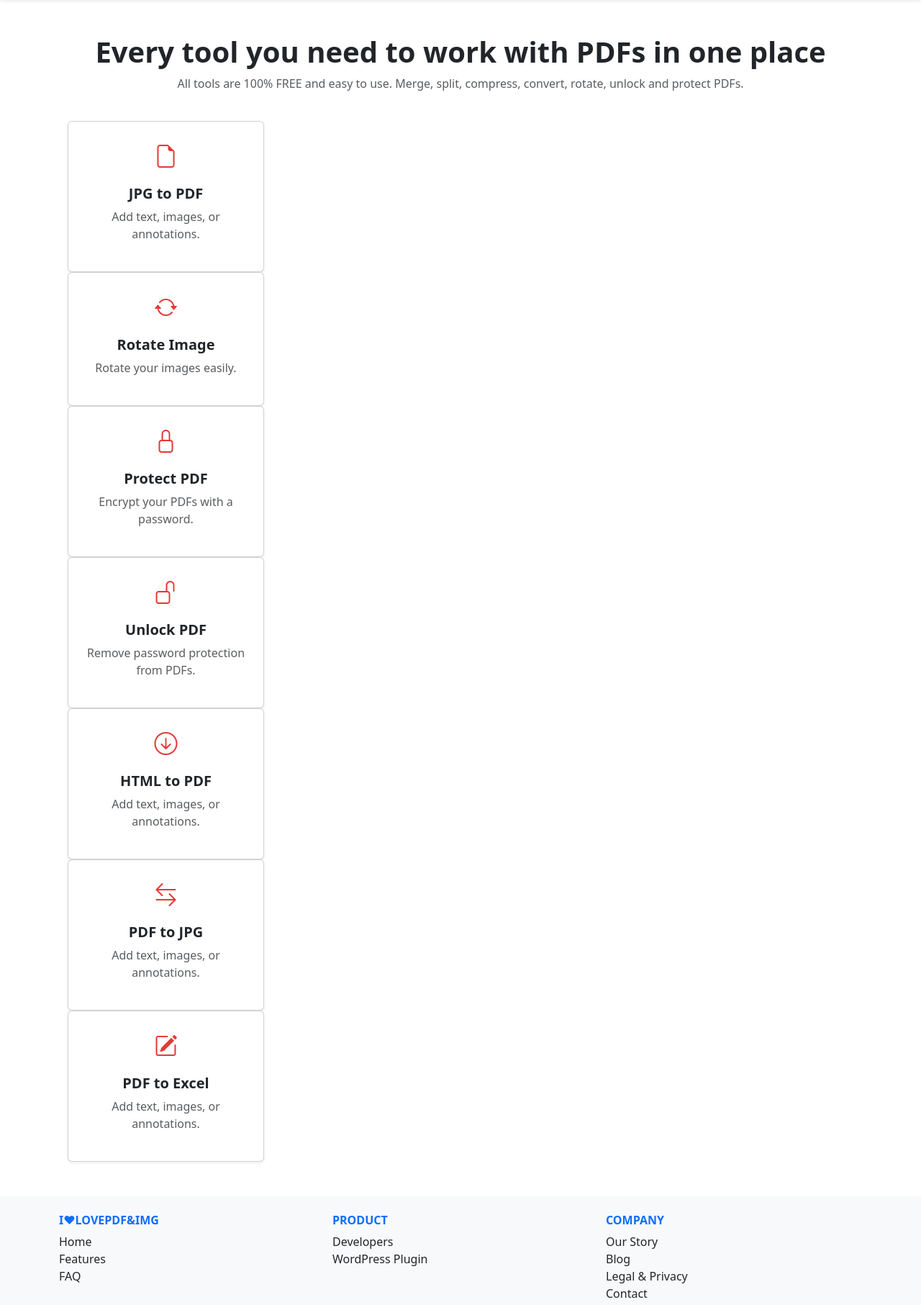
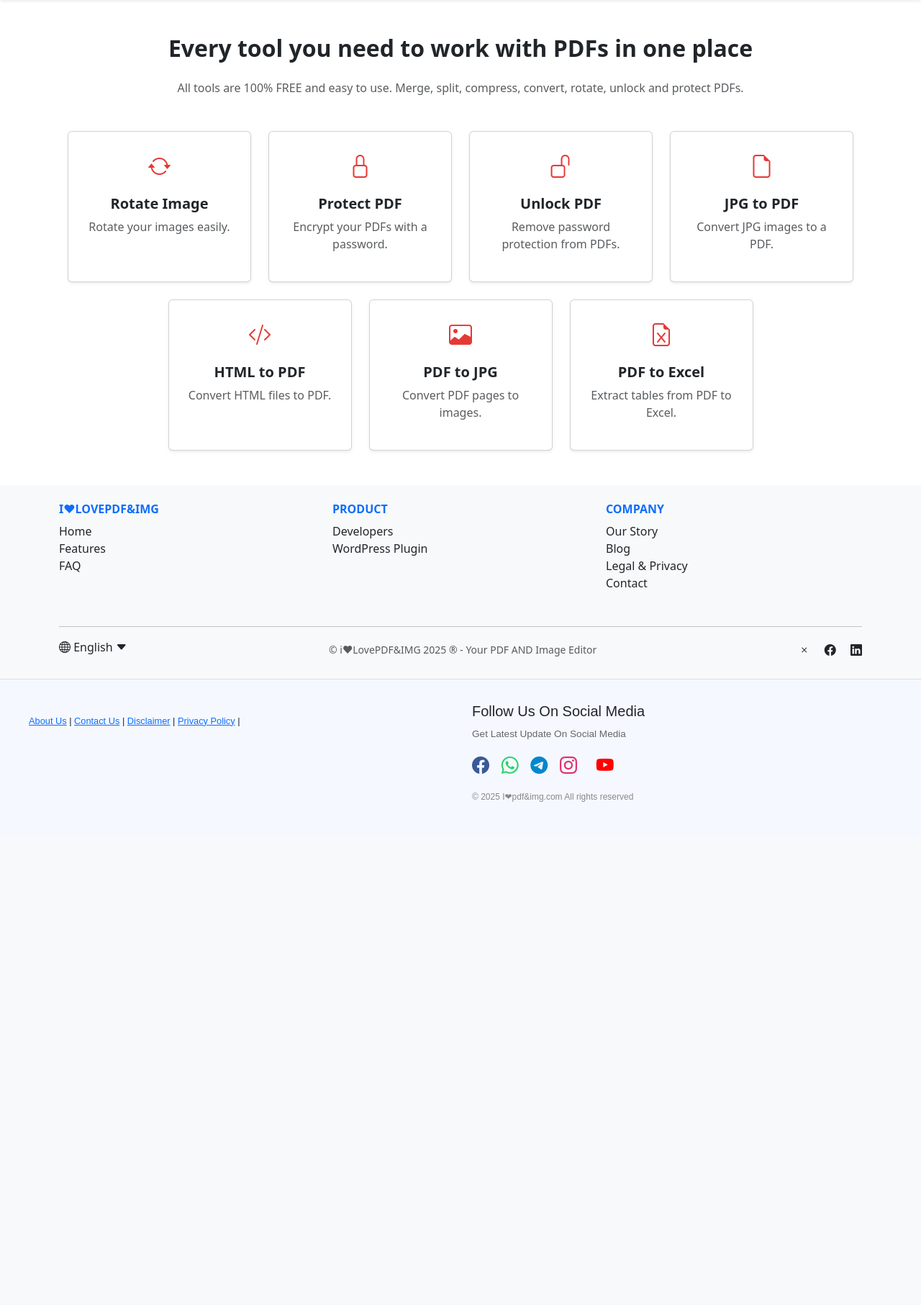
Before and after one commit to khof-star/ilovepdfandimg, a Flask app: page / in a window 1280 px wide. Shown: the part 56-1869 px from the top of the page at 72% size. After the commit the page ends 1170 px from the top, so only its background shows below. Run offline with Flask 3, Linux system fonts and the light colour scheme; some libraries are stand-ins or nearby versions.

Commit message:
Update home.html

```diff
--- a/templates/home.html
+++ b/templates/home.html
@@ -41,62 +41,25 @@
 {% block title %}Home - My PDF Tools{% endblock %}
 
 {% block content %}
-<div class="text-center py-4">
-  <h1 class="fw-bold">Every tool you need to work with PDFs in one place</h1>
-  <p class="text-muted">
-    All tools are 100% FREE and easy to use. Merge, split, compress, convert, rotate, unlock and protect PDFs.
-  </p>
-</div>
+<div class="container my-5">
+  <h2 class="text-center fw-bold mb-4">Every tool you need to work with PDFs in one place</h2>
+  <p class="text-center text-muted mb-5">All tools are 100% FREE and easy to use. Merge, split, compress, convert, rotate, unlock and protect PDFs.</p>
 
-<div class="container">
-  <div class="col-md-3">
-      <a href="/jpgtopdf" class="text-decoration-none text-dark">
+  <div class="row g-4 justify-content-center">
+
+    <!-- Rotate Image -->
+    <div class="col-md-3 col-sm-6">
+      <a href="/rotate" class="text-decoration-none text-dark">
         <div class="card h-100 shadow-sm text-center p-4 tool-card">
-          <i class="bi bi-file-earmark" style="font-size: 2rem; color: #e53935;"></i>
-          <h5 class="mt-3 fw-bold">JPG to PDF</h5>
-          <p class="text-muted">Add text, images, or annotations.</p>
+          <i class="bi bi-arrow-repeat" style="font-size: 2rem; color: #e53935;"></i>
+          <h5 class="mt-3 fw-bold">Rotate Image</h5>
+          <p class="text-muted">Rotate your images easily.</p>
         </div>
       </a>
     </div>
-  <!--<div class="row g-4">
-    <div class="col-md-3">
-      <a href="/merge" class="text-decoration-none text-dark">
-        <div class="card h-100 shadow-sm text-center p-4 tool-card">
-          <i class="bi bi-files" style="font-size: 2rem; color: #e53935;"></i>
-          <h5 class="mt-3 fw-bold">Merge PDF</h5>
-          <p class="text-muted">Combine multiple PDFs into a single file.</p>
-        </div>
-      </a>
-    </div>
-    <div class="col-md-3">
-      <a href="/split" class="text-decoration-none text-dark">
-        <div class="card h-100 shadow-sm text-center p-4 tool-card">
-          <i class="bi bi-scissors" style="font-size: 2rem; color: #e53935;"></i>
-          <h5 class="mt-3 fw-bold">Split PDF</h5>
-          <p class="text-muted">Extract pages into separate PDFs.</p>
-        </div>
-      </a>
-    </div>
-    <div class="col-md-3">
-      <a href="/compress" class="text-decoration-none text-dark">
-        <div class="card h-100 shadow-sm text-center p-4 tool-card">
-          <i class="bi bi-arrow-down-circle" style="font-size: 2rem; color: #e53935;"></i>
-          <h5 class="mt-3 fw-bold">Compress PDF</h5>
-          <p class="text-muted">Reduce PDF file size easily.</p>
-        </div>
-      </a>
-    </div>-->
-    <div class="col-md-3">
-      <a href="/rotate" class="text-decoration-none text-dark">
-      <div class="card h-100 shadow-sm text-center p-4 tool-card">
-      <i class="bi bi-arrow-repeat" style="font-size: 2rem; color: #e53935;"></i>
-      <h5 class="mt-3 fw-bold">Rotate Image</h5>
-      <p class="text-muted">Rotate your images easily.</p>
-      </div>
-     </a>
-    </div>
 
-    <div class="col-md-3">
+    <!-- Protect PDF -->
+    <div class="col-md-3 col-sm-6">
       <a href="/protect" class="text-decoration-none text-dark">
         <div class="card h-100 shadow-sm text-center p-4 tool-card">
           <i class="bi bi-lock" style="font-size: 2rem; color: #e53935;"></i>
@@ -105,8 +68,10 @@
         </div>
       </a>
     </div>
-    <div class="col-md-3">
-      <a href="#" class="text-decoration-none text-dark">
+
+    <!-- Unlock PDF -->
+    <div class="col-md-3 col-sm-6">
+      <a href="/unlock" class="text-decoration-none text-dark">
         <div class="card h-100 shadow-sm text-center p-4 tool-card">
           <i class="bi bi-unlock" style="font-size: 2rem; color: #e53935;"></i>
           <h5 class="mt-3 fw-bold">Unlock PDF</h5>
@@ -115,72 +80,53 @@
       </a>
     </div>
 
-
-    <!--<div class="col-md-3">
-      <a href="wordtopdf" class="text-decoration-none text-dark">
+    <!-- JPG to PDF -->
+    <div class="col-md-3 col-sm-6">
+      <a href="/jpgtopdf" class="text-decoration-none text-dark">
         <div class="card h-100 shadow-sm text-center p-4 tool-card">
-          <i class="bi bi-file-earmark-richtext" style="font-size: 2rem; color: #e53935;"></i>
-          <h5 class="mt-3 fw-bold">Word to PDF</h5>
-          <p class="text-muted">Add text, images, or annotations.</p>
+          <i class="bi bi-file-earmark" style="font-size: 2rem; color: #e53935;"></i>
+          <h5 class="mt-3 fw-bold">JPG to PDF</h5>
+          <p class="text-muted">Convert JPG images to a PDF.</p>
         </div>
       </a>
     </div>
-    <div class="col-md-3">
-      <a href="/powerpointtopdf" class="text-decoration-none text-dark">
+
+    <!-- HTML to PDF -->
+    <div class="col-md-3 col-sm-6">
+      <a href="/htmltopdf" class="text-decoration-none text-dark">
         <div class="card h-100 shadow-sm text-center p-4 tool-card">
-          <i class="bi bi-scissors" style="font-size: 2rem; color: #e53935;"></i>
-          <h5 class="mt-3 fw-bold">PowerPoint to PDF</h5>
-          <p class="text-muted">Add text, images, or annotations.</p>
+          <i class="bi bi-code-slash" style="font-size: 2rem; color: #e53935;"></i>
+          <h5 class="mt-3 fw-bold">HTML to PDF</h5>
+          <p class="text-muted">Convert HTML files to PDF.</p>
         </div>
       </a>
     </div>
-    <div class="col-md-3">
-      <a href="/exceltopdf" class="text-decoration-none text-dark">
+
+    <!-- PDF to JPG -->
+    <div class="col-md-3 col-sm-6">
+      <a href="/pdftojpg" class="text-decoration-none text-dark">
         <div class="card h-100 shadow-sm text-center p-4 tool-card">
-          <i class="bi bi-files" style="font-size: 2rem; color: #e53935;"></i>
-          <h5 class="mt-3 fw-bold">Excel to PDF</h5>
-          <p class="text-muted">Add text, images, or annotations.</p>
-        </div>
-      </a>
-    </div>-->
-    <div class="col-md-3">
-      <a href="/htmltopdf" class="text-decoration-none text-dark">
-        <div class="card h-100 shadow-sm text-center p-4 tool-card">
-          <i class="bi bi-arrow-down-circle" style="font-size: 2rem; color: #e53935;"></i>
-          <h5 class="mt-3 fw-bold">HTML to PDF</h5>
-          <p class="text-muted">Add text, images, or annotations.</p>
+          <i class="bi bi-image" style="font-size: 2rem; color: #e53935;"></i>
+          <h5 class="mt-3 fw-bold">PDF to JPG</h5>
+          <p class="text-muted">Convert PDF pages to images.</p>
         </div>
       </a>
     </div>
-    <div class="col-md-3">
-      <a href="/pdftojpg" class="text-decoration-none text-dark">
+
+    <!-- PDF to Excel -->
+    <div class="col-md-3 col-sm-6">
+      <a href="/pdftoexcel" class="text-decoration-none text-dark">
         <div class="card h-100 shadow-sm text-center p-4 tool-card">
-          <i class="bi bi-arrow-left-right" style="font-size: 2rem; color: #e53935;"></i>
-          <h5 class="mt-3 fw-bold">PDF to JPG</h5>
-          <p class="text-muted">Add text, images, or annotations.</p>
+          <i class="bi bi-file-earmark-excel" style="font-size: 2rem; color: #e53935;"></i>
+          <h5 class="mt-3 fw-bold">PDF to Excel</h5>
+          <p class="text-muted">Extract tables from PDF to Excel.</p>
         </div>
       </a>
     </div>
-    <!--<div class="col-md-3">
-      <a href="/pdftoword" class="text-decoration-none text-dark">
-        <div class="card h-100 shadow-sm text-center p-4 tool-card">
-          <i class="bi bi-pencil-square" style="font-size: 2rem; color: #e53935;"></i>
-          <h5 class="mt-3 fw-bold">PDF to Word</h5>
-          <p class="text-muted">Add text, images, or annotations.</p>
-        </div>
-      </a>
-    </div>-->
-    <div class="col-md-3">
-      <a href="/pdftoexcel" class="text-decoration-none text-dark">
-        <div class="card h-100 shadow-sm text-center p-4 tool-card">
-          <i class="bi bi-pencil-square" style="font-size: 2rem; color: #e53935;"></i>
-          <h5 class="mt-3 fw-bold">PDF to Excel</h5>
-          <p class="text-muted">Add text, images, or annotations.</p>
-        </div>
-      </a>
-    </div>
+
   </div>
 </div>
+
 
 
 
```
